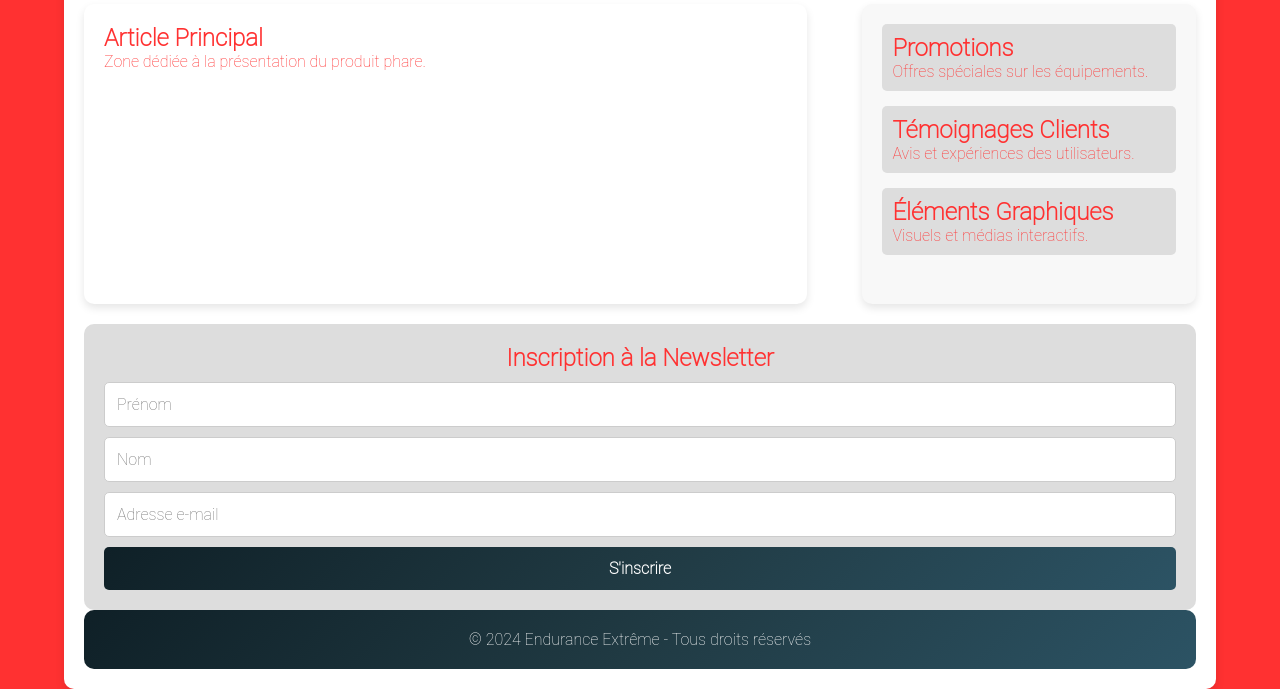
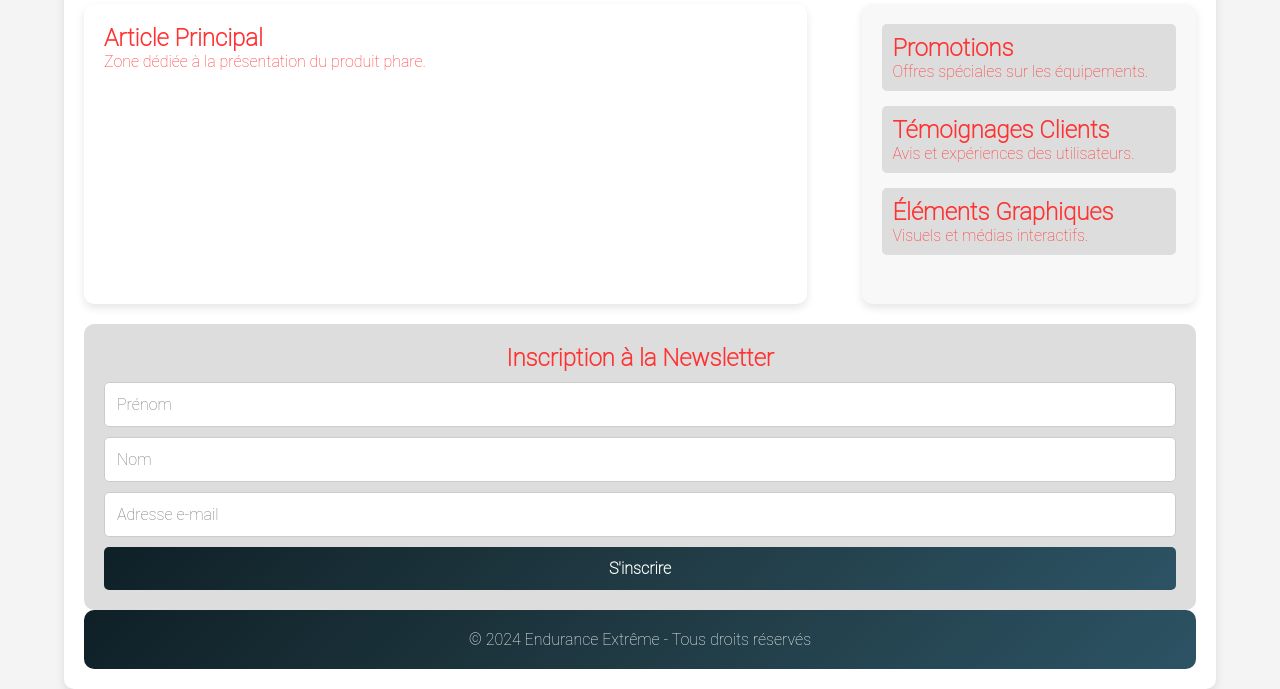
Before and after one commit to izdine1239/popetartexercice, a plain HTML site: page index.html in a window 1280 px wide. Shown: the part 153-842 px from the top of the page. Drawn offline with Linux system fonts and the light colour scheme.

Commit message:
Update styles.css

```diff
--- a/styles.css
+++ b/styles.css
@@ -6,7 +6,7 @@
 }
 
 body {
-    background-color: #ff3131;
+    background-color: #f4f4f4;
     color: #ff3131;
     display: flex;
     flex-direction: column;
```
